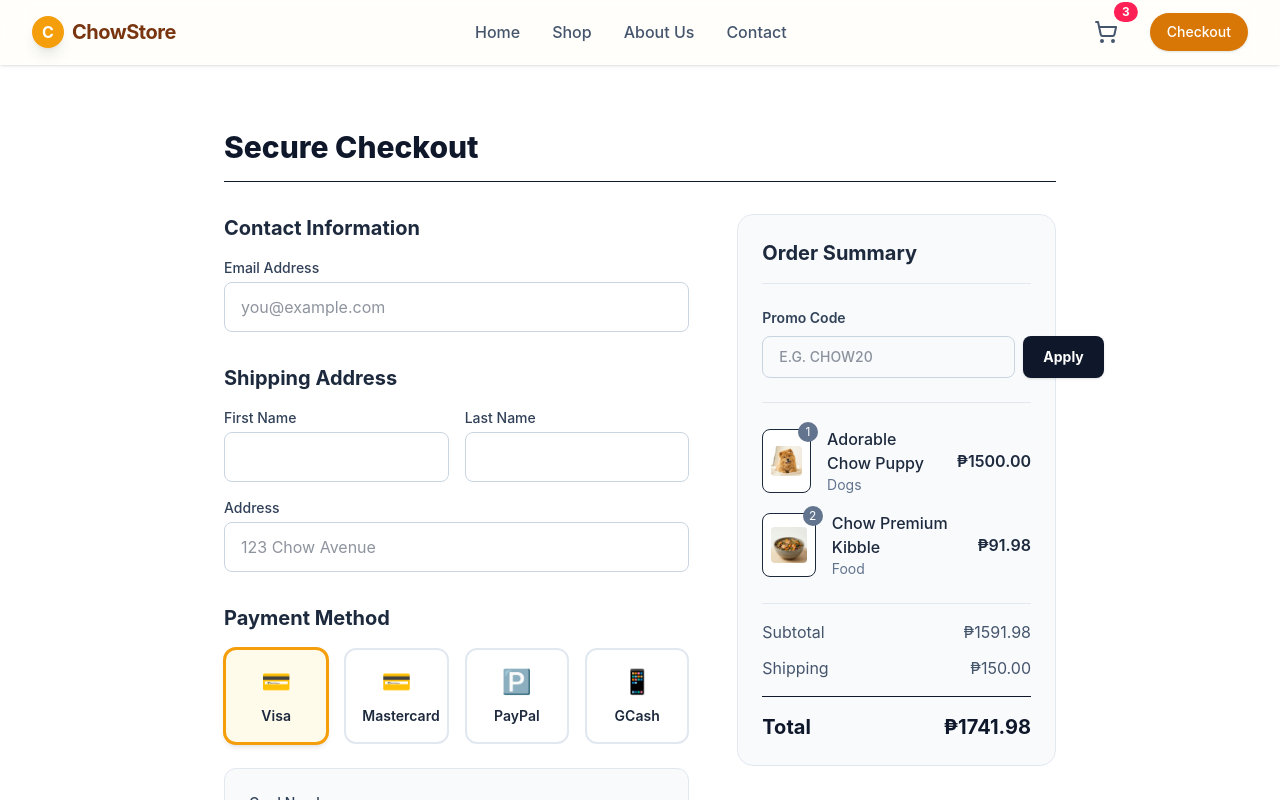
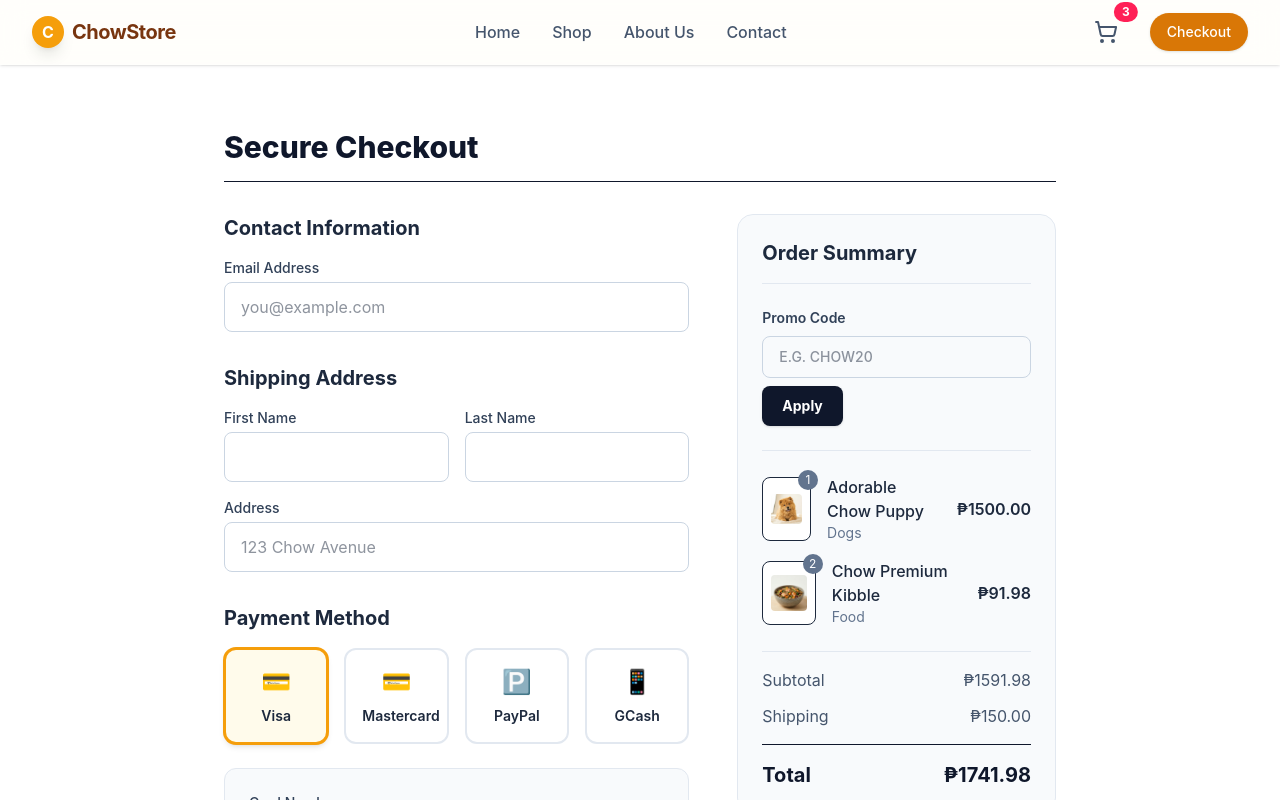
Before and after one commit to eugenepuyod/chowstore, a Vue app: page /checkout in a window 1280 px wide. Shown: the top 800 px of the page. Built offline with nearby package versions, Linux system fonts and the light colour scheme.

Commit message:
Initial commit

```diff
--- a/src/views/CheckoutView.vue
+++ b/src/views/CheckoutView.vue
@@ -152,7 +152,7 @@ const processCheckout = () => {
               <!-- Promo Code Input -->
               <div class="mb-6 border-b border-slate-200 pb-6">
                 <label class="block text-sm font-semibold text-slate-700 mb-2">Promo Code</label>
-                <div class="flex gap-2">
+                <div class="flex flex-wrap gap-2">
                   <input v-model="promoInput" @keyup.enter="applyPromo" type="text" class="flex-grow border border-slate-300 rounded-lg px-4 py-2.5 focus:ring-2 focus:ring-brand-500 focus:outline-none uppercase text-sm font-medium" placeholder="e.g. CHOW20">
                   <button @click="applyPromo" class="bg-slate-900 text-white px-5 py-2.5 rounded-lg font-bold hover:bg-brand-600 transition-colors shadow-sm text-sm">Apply</button>
                 </div>
```
